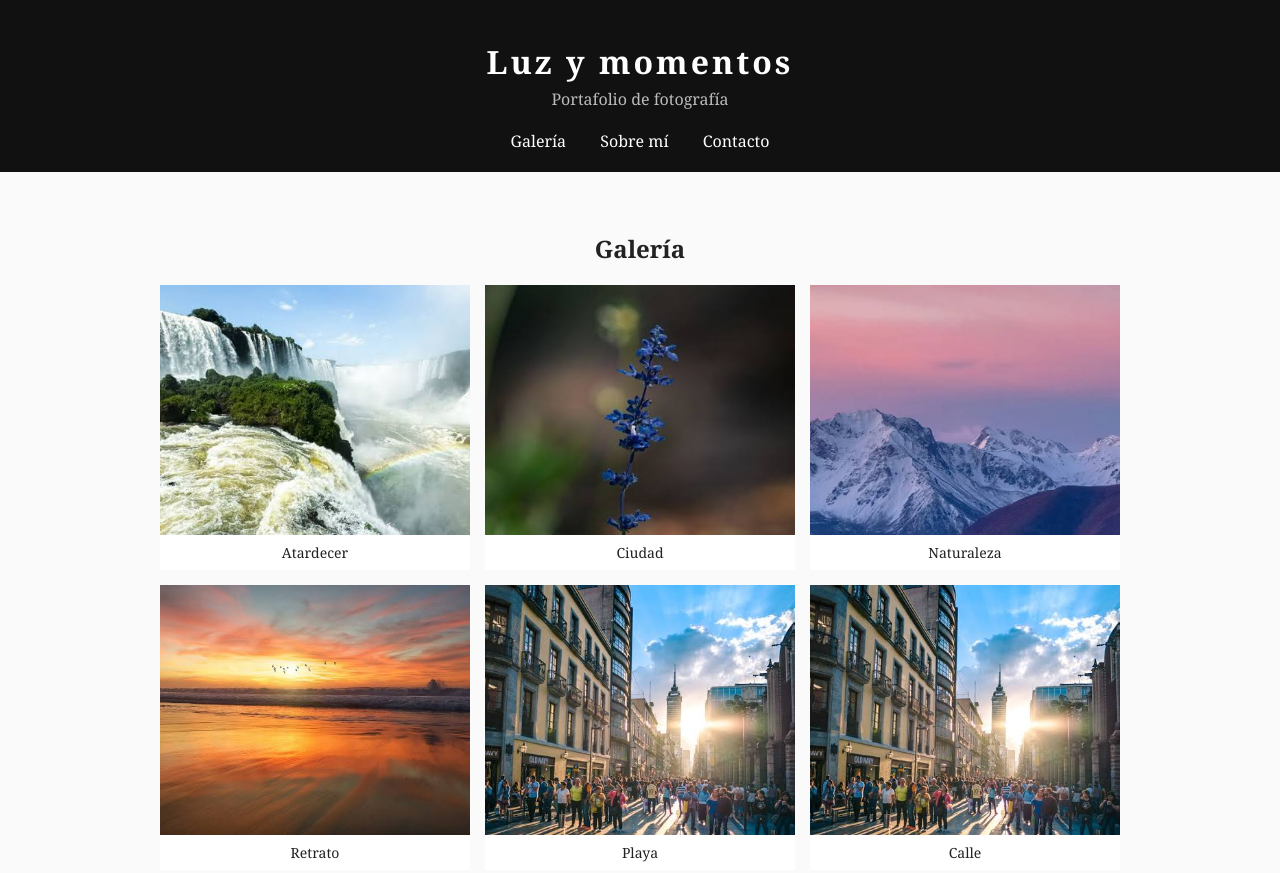
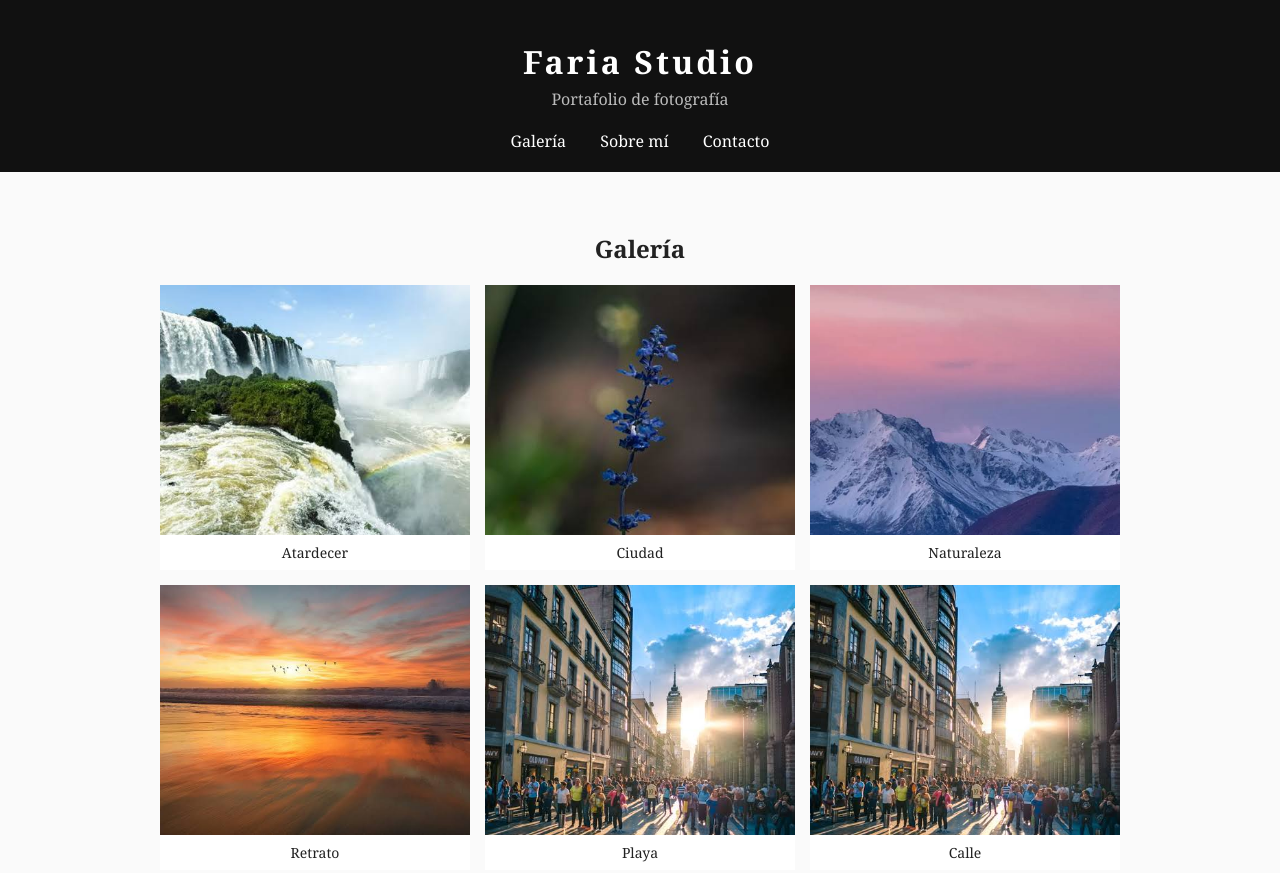
Before and after one commit to cdelvallefaria/Frontend-Class, a plain HTML site: page portafolio-fotografia/index.html in a window 1280 px wide. Shown: the top 873 px of the page. Drawn offline with Linux system fonts and the light colour scheme.

Commit message:
Cambio en el nombre del portafolio a Faria Studio

```diff
--- a/portafolio-fotografia/index.html
+++ b/portafolio-fotografia/index.html
@@ -8,7 +8,7 @@
 </head>
 <body>
   <header>
-    <h1>Luz y momentos</h1>
+    <h1>Faria Studio</h1>
     <p>Portafolio de fotografía</p>
     <nav>
       <a href="#galeria">Galería</a>
```
